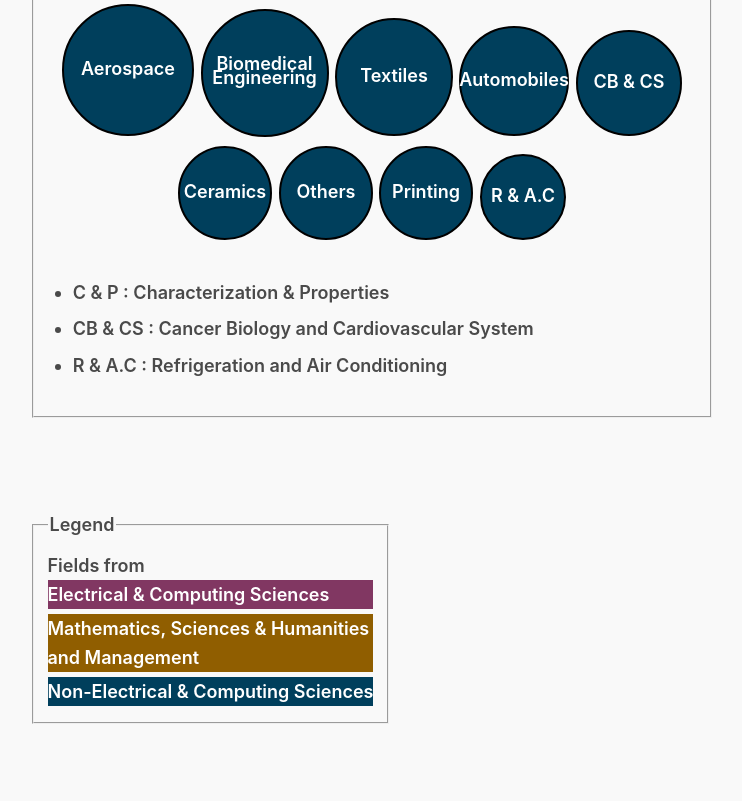
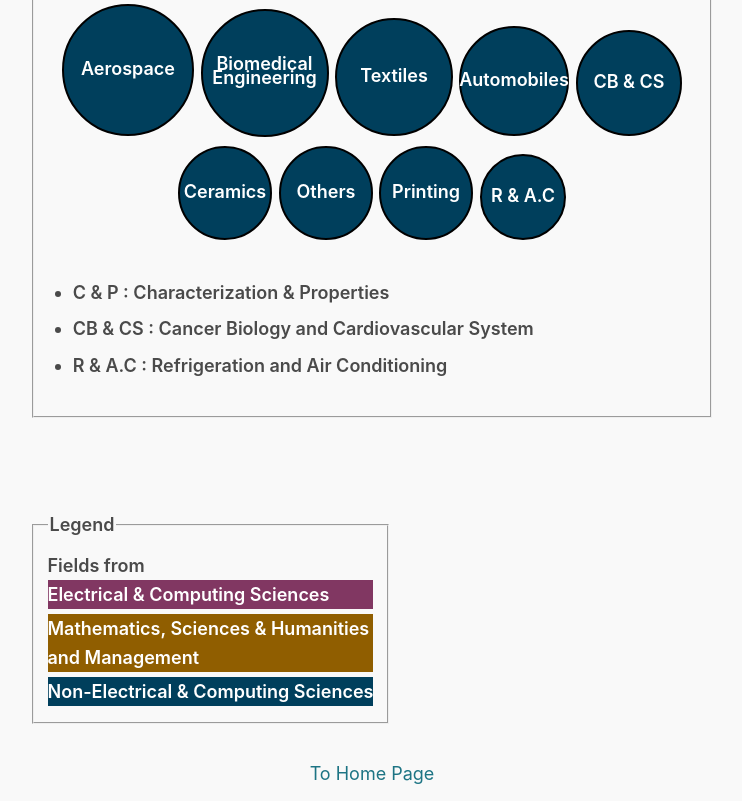
Before and after one commit to ssenthilanand/rdprofilestudy, a plain HTML site: page analysis/index.html in a window 1280 px wide. Shown: the part 2194-2995 px from the top of the page, without its empty margins (268-1010 px from the left). Before the commit the page ends 2936 px from the top, so only its background shows below. Drawn offline with Linux system fonts and the light colour scheme.

Commit message:
Add link to home page in main analysis page

```diff
--- a/analysis/index.html
+++ b/analysis/index.html
@@ -521,6 +521,12 @@
     </label>
   </fieldset>
 </div>
+
+<br>
+
+<nav style="text-align: center;">
+    <a href="../index.html">To Home Page</a>
+</nav>
 </body>
 
 </html>
```
